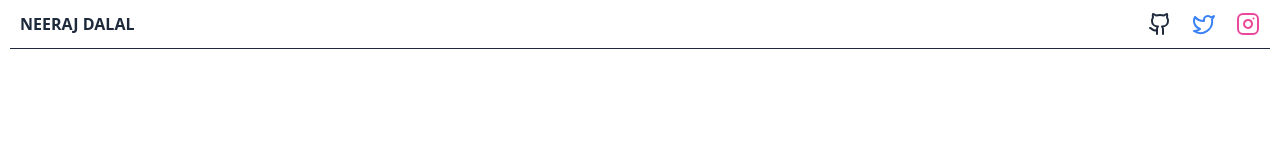
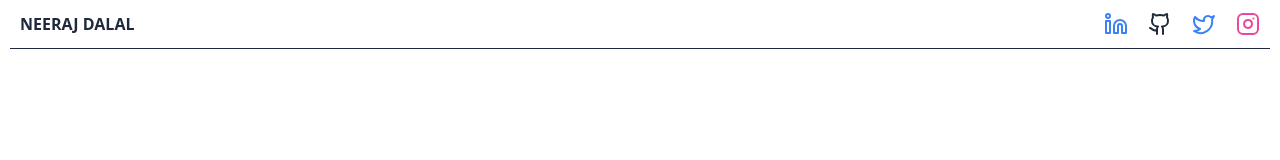
Before and after one commit to nrjdalal/v0.nrjdalal.com, a Next.js app: page / in a window 1280 px wide. Shown: the top 160 px of the page. Built offline with nearby package versions, Linux system fonts and the light colour scheme.

Commit message:
added linkedin

```diff
--- a/src/components/navbar.tsx
+++ b/src/components/navbar.tsx
@@ -1,4 +1,4 @@
-import { Github, Instagram, Twitter } from 'lucide-react'
+import { Github, Instagram, Linkedin, Twitter } from 'lucide-react'
 import Link from 'next/link'
 
 export const Navbar = () => {
@@ -7,6 +7,9 @@ export const Navbar = () => {
       <p className="text-md font-semibold">NEERAJ DALAL</p>
 
       <div className="flex gap-5">
+        <Link href={'https://linkedin.com/in/nrjdalal'} target="_blank">
+          <Linkedin className="text-blue-500" />
+        </Link>
         <Link href={'https://github.com/nrjdalal'} target="_blank">
           <Github />
         </Link>
```
